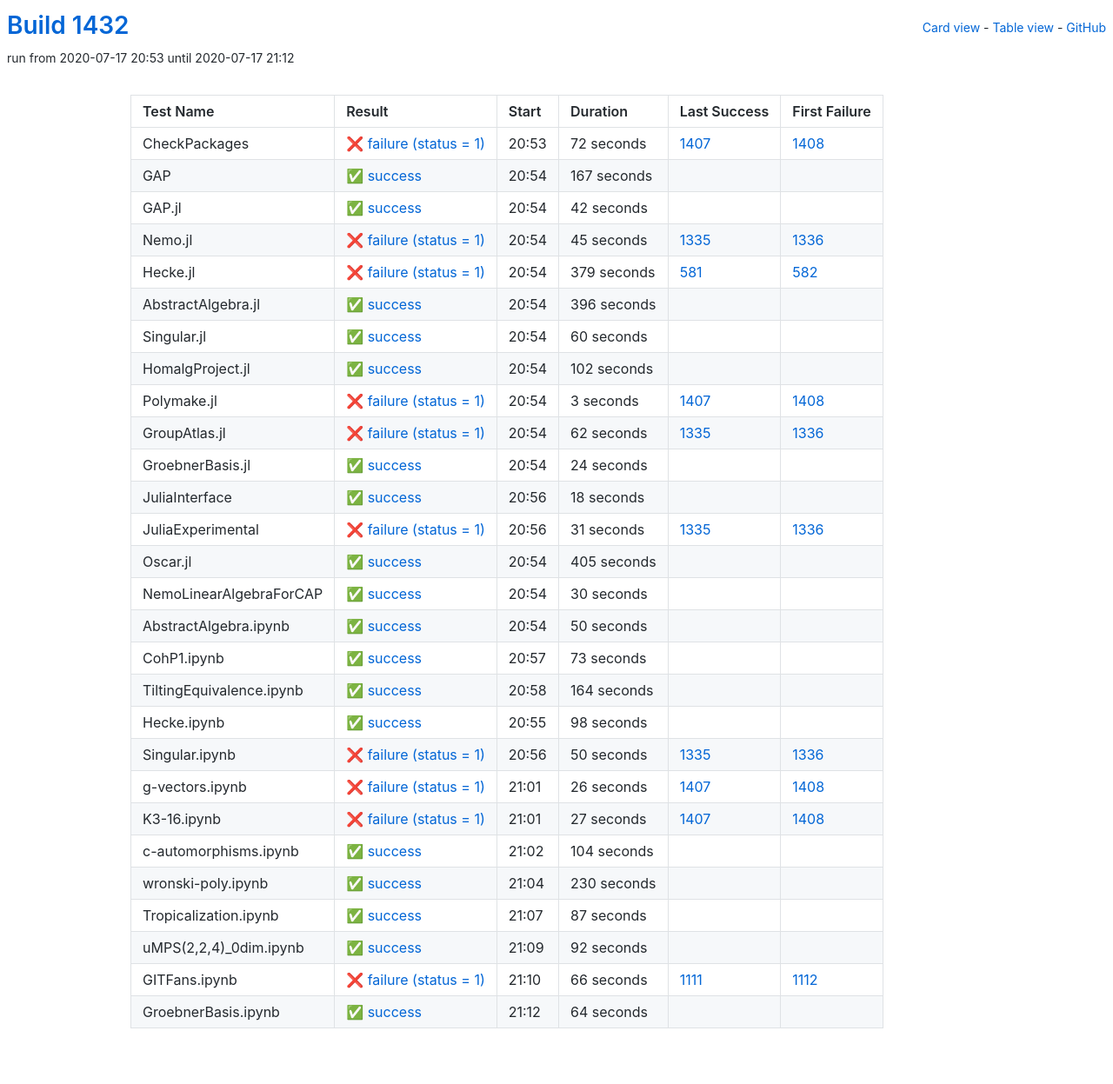
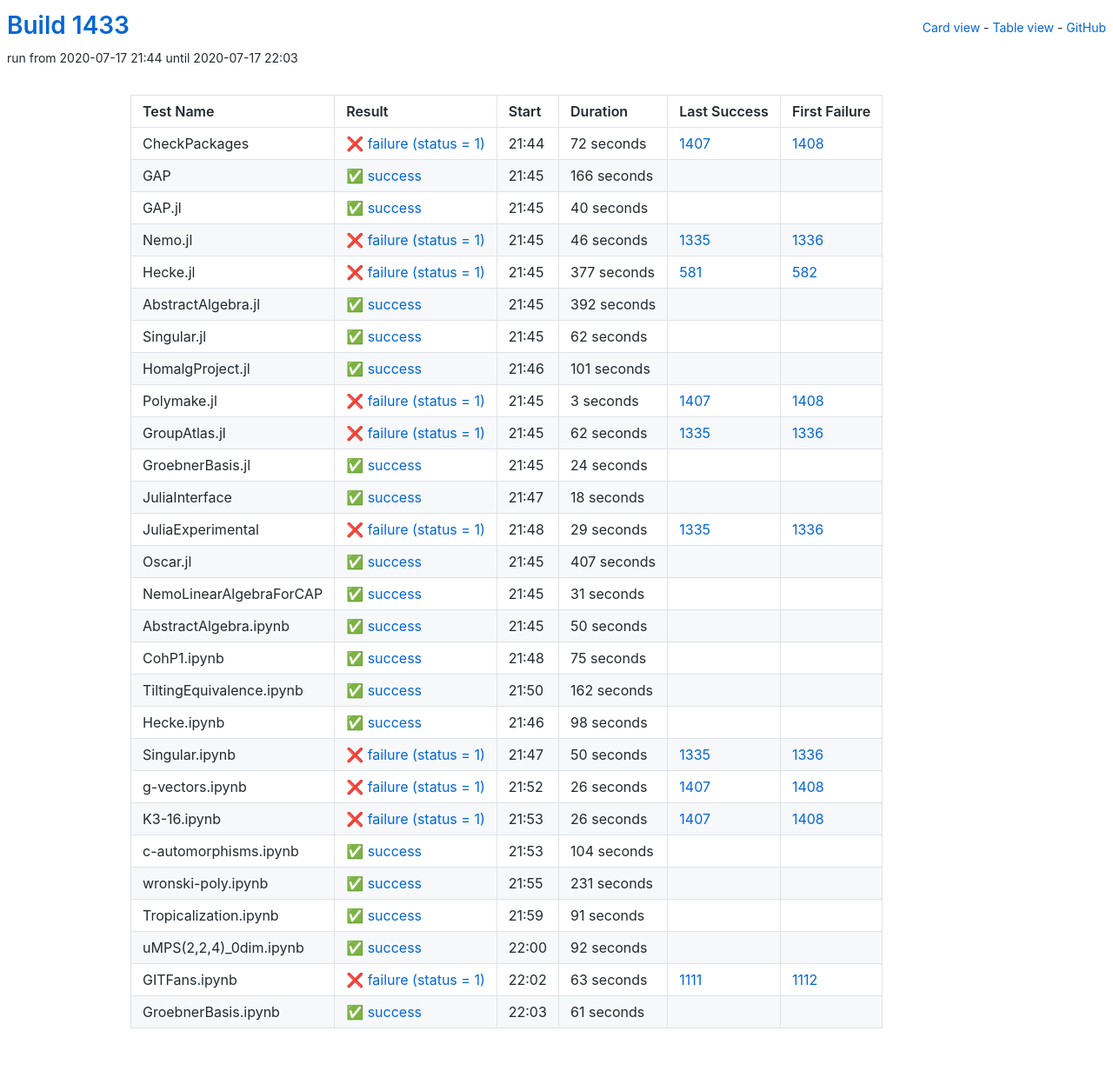
Before and after one commit to oscar-system/oscar-ci-status-1.4, a Jekyll site: the page built from table.html, in a window 1280 px wide. Shown: the whole page at 87% size. Built offline with Jekyll 4.4.1, drawn with Linux system fonts in a browser that asks for light colours.

Commit message:
Build #1433

```diff
--- a/_data/ci.yml
+++ b/_data/ci.yml
@@ -1,6 +1,6 @@
 ---
-build: 1432
-build_url: https://oscarci.mathematik.uni-kl.de/job/oscar-julia-1.4/1432/
+build: 1433
+build_url: https://oscarci.mathematik.uni-kl.de/job/oscar-julia-1.4/1433/
 job: oscar-julia-1.4
 organization: oscar-system
 repo: oscar-ci-status-1.4
@@ -8,8 +8,8 @@ repourl: https://github.com/oscar-system/oscar-ci-status-1.4
 tests:
 - name: CheckPackages
   id: checkpackages
-  log: https://oscarci.mathematik.uni-kl.de/job/oscar-julia-1.4/1432/artifact/logs/build-1432/CheckPackages.log
-  start: 2020-07-17 20:53
+  log: https://oscarci.mathematik.uni-kl.de/job/oscar-julia-1.4/1433/artifact/logs/build-1433/CheckPackages.log
+  start: 2020-07-17 21:44
   success: false
   exitcode: 1
   status: failure
@@ -20,92 +20,92 @@ tests:
   first_failure_url: https://oscarci.mathematik.uni-kl.de/job/oscar-julia-1.4/1408/
 - name: GAP
   id: gap
-  log: https://oscarci.mathematik.uni-kl.de/job/oscar-julia-1.4/1432/artifact/logs/build-1432/GAP.log
-  start: 2020-07-17 20:54
+  log: https://oscarci.mathematik.uni-kl.de/job/oscar-julia-1.4/1433/artifact/logs/build-1433/GAP.log
+  start: 2020-07-17 21:45
   success: true
   exitcode: 0
   status: success
-  duration: 167
+  duration: 166
   last_success: false
   last_success_url:
   first_failure: false
   first_failure_url:
 - name: GAP.jl
   id: gap-jl
-  log: https://oscarci.mathematik.uni-kl.de/job/oscar-julia-1.4/1432/artifact/logs/build-1432/GAP.jl.log
-  start: 2020-07-17 20:54
+  log: https://oscarci.mathematik.uni-kl.de/job/oscar-julia-1.4/1433/artifact/logs/build-1433/GAP.jl.log
+  start: 2020-07-17 21:45
   success: true
   exitcode: 0
   status: success
-  duration: 42
+  duration: 40
   last_success: false
   last_success_url:
   first_failure: false
   first_failure_url:
 - name: Nemo.jl
   id: nemo-jl
-  log: https://oscarci.mathematik.uni-kl.de/job/oscar-julia-1.4/1432/artifact/logs/build-1432/Nemo.jl.log
-  start: 2020-07-17 20:54
+  log: https://oscarci.mathematik.uni-kl.de/job/oscar-julia-1.4/1433/artifact/logs/build-1433/Nemo.jl.log
+  start: 2020-07-17 21:45
   success: false
   exitcode: 1
   status: failure
-  duration: 45
+  duration: 46
   last_success: 1335
   last_success_url: https://oscarci.mathematik.uni-kl.de/job/oscar-julia-1.4/1335/
   first_failure: 1336
   first_failure_url: https://oscarci.mathematik.uni-kl.de/job/oscar-julia-1.4/1336/
 - name: Hecke.jl
   id: hecke-jl
-  log: https://oscarci.mathematik.uni-kl.de/job/oscar-julia-1.4/1432/artifact/logs/build-1432/Hecke.jl.log
-  start: 2020-07-17 20:54
+  log: https://oscarci.mathematik.uni-kl.de/job/oscar-julia-1.4/1433/artifact/logs/build-1433/Hecke.jl.log
+  start: 2020-07-17 21:45
   success: false
   exitcode: 1
   status: failure
-  duration: 379
+  duration: 377
   last_success: 581
   last_success_url: https://oscarci.mathematik.uni-kl.de/job/oscar-julia-1.4/581/
   first_failure: 582
   first_failure_url: https://oscarci.mathematik.uni-kl.de/job/oscar-julia-1.4/582/
 - name: AbstractAlgebra.jl
   id: abstractalgebra-jl
-  log: https://oscarci.mathematik.uni-kl.de/job/oscar-julia-1.4/1432/artifact/logs/build-1432/AbstractAlgebra.jl.log
-  start: 2020-07-17 20:54
+  log: https://oscarci.mathematik.uni-kl.de/job/oscar-julia-1.4/1433/artifact/logs/build-1433/AbstractAlgebra.jl.log
+  start: 2020-07-17 21:45
   success: true
   exitcode: 0
   status: success
-  duration: 396
+  duration: 392
   last_success: false
   last_success_url:
   first_failure: false
   first_failure_url:
 - name: Singular.jl
   id: singular-jl
-  log: https://oscarci.mathematik.uni-kl.de/job/oscar-julia-1.4/1432/artifact/logs/build-1432/Singular.jl.log
-  start: 2020-07-17 20:54
+  log: https://oscarci.mathematik.uni-kl.de/job/oscar-julia-1.4/1433/artifact/logs/build-1433/Singular.jl.log
+  start: 2020-07-17 21:45
   success: true
   exitcode: 0
   status: success
-  duration: 60
+  duration: 62
   last_success: false
   last_success_url:
   first_failure: false
   first_failure_url:
 - name: HomalgProject.jl
   id: homalgproject-jl
-  log: https://oscarci.mathematik.uni-kl.de/job/oscar-julia-1.4/1432/artifact/logs/build-1432/HomalgProject.jl.log
-  start: 2020-07-17 20:54
+  log: https://oscarci.mathematik.uni-kl.de/job/oscar-julia-1.4/1433/artifact/logs/build-1433/HomalgProject.jl.log
+  start: 2020-07-17 21:46
   success: true
   exitcode: 0
   status: success
-  duration: 102
+  duration: 101
   last_success: false
   last_success_url:
   first_failure: false
   first_failure_url:
 - name: Polymake.jl
   id: polymake-jl
-  log: https://oscarci.mathematik.uni-kl.de/job/oscar-julia-1.4/1432/artifact/logs/build-1432/Polymake.jl.log
-  start: 2020-07-17 20:54
+  log: https://oscarci.mathematik.uni-kl.de/job/oscar-julia-1.4/1433/artifact/logs/build-1433/Polymake.jl.log
+  start: 2020-07-17 21:45
   success: false
   exitcode: 1
   status: failure
@@ -116,8 +116,8 @@ tests:
   first_failure_url: https://oscarci.mathematik.uni-kl.de/job/oscar-julia-1.4/1408/
 - name: GroupAtlas.jl
   id: groupatlas-jl
-  log: https://oscarci.mathematik.uni-kl.de/job/oscar-julia-1.4/1432/artifact/logs/build-1432/GroupAtlas.jl.log
-  start: 2020-07-17 20:54
+  log: https://oscarci.mathematik.uni-kl.de/job/oscar-julia-1.4/1433/artifact/logs/build-1433/GroupAtlas.jl.log
+  start: 2020-07-17 21:45
   success: false
   exitcode: 1
   status: failure
@@ -128,8 +128,8 @@ tests:
   first_failure_url: https://oscarci.mathematik.uni-kl.de/job/oscar-julia-1.4/1336/
 - name: GroebnerBasis.jl
   id: groebnerbasis-jl
-  log: https://oscarci.mathematik.uni-kl.de/job/oscar-julia-1.4/1432/artifact/logs/build-1432/GroebnerBasis.jl.log
-  start: 2020-07-17 20:54
+  log: https://oscarci.mathematik.uni-kl.de/job/oscar-julia-1.4/1433/artifact/logs/build-1433/GroebnerBasis.jl.log
+  start: 2020-07-17 21:45
   success: true
   exitcode: 0
   status: success
@@ -140,8 +140,8 @@ tests:
   first_failure_url:
 - name: JuliaInterface
   id: juliainterface
-  log: https://oscarci.mathematik.uni-kl.de/job/oscar-julia-1.4/1432/artifact/logs/build-1432/JuliaInterface.log
-  start: 2020-07-17 20:56
+  log: https://oscarci.mathematik.uni-kl.de/job/oscar-julia-1.4/1433/artifact/logs/build-1433/JuliaInterface.log
+  start: 2020-07-17 21:47
   success: true
   exitcode: 0
   status: success
@@ -152,44 +152,44 @@ tests:
   first_failure_url:
 - name: JuliaExperimental
   id: juliaexperimental
-  log: https://oscarci.mathematik.uni-kl.de/job/oscar-julia-1.4/1432/artifact/logs/build-1432/JuliaExperimental.log
-  start: 2020-07-17 20:56
+  log: https://oscarci.mathematik.uni-kl.de/job/oscar-julia-1.4/1433/artifact/logs/build-1433/JuliaExperimental.log
+  start: 2020-07-17 21:48
   success: false
   exitcode: 1
   status: failure
-  duration: 31
+  duration: 29
   last_success: 1335
   last_success_url: https://oscarci.mathematik.uni-kl.de/job/oscar-julia-1.4/1335/
   first_failure: 1336
   first_failure_url: https://oscarci.mathematik.uni-kl.de/job/oscar-julia-1.4/1336/
 - name: Oscar.jl
   id: oscar-jl
-  log: https://oscarci.mathematik.uni-kl.de/job/oscar-julia-1.4/1432/artifact/logs/build-1432/Oscar.jl.log
-  start: 2020-07-17 20:54
+  log: https://oscarci.mathematik.uni-kl.de/job/oscar-julia-1.4/1433/artifact/logs/build-1433/Oscar.jl.log
+  start: 2020-07-17 21:45
   success: true
   exitcode: 0
   status: success
-  duration: 405
+  duration: 407
   last_success: false
   last_success_url:
   first_failure: false
   first_failure_url:
 - name: NemoLinearAlgebraForCAP
   id: nemolinearalgebraforcap
-  log: https://oscarci.mathematik.uni-kl.de/job/oscar-julia-1.4/1432/artifact/logs/build-1432/NemoLinearAlgebraForCAP.log
-  start: 2020-07-17 20:54
+  log: https://oscarci.mathematik.uni-kl.de/job/oscar-julia-1.4/1433/artifact/logs/build-1433/NemoLinearAlgebraForCAP.log
+  start: 2020-07-17 21:45
   success: true
   exitcode: 0
   status: success
-  duration: 30
+  duration: 31
   last_success: false
   last_success_url:
   first_failure: false
   first_failure_url:
 - name: AbstractAlgebra.ipynb
   id: abstractalgebra-ipynb
-  log: https://oscarci.mathematik.uni-kl.de/job/oscar-julia-1.4/1432/artifact/logs/build-1432/AbstractAlgebra.ipynb.log
-  start: 2020-07-17 20:54
+  log: https://oscarci.mathematik.uni-kl.de/job/oscar-julia-1.4/1433/artifact/logs/build-1433/AbstractAlgebra.ipynb.log
+  start: 2020-07-17 21:45
   success: true
   exitcode: 0
   status: success
@@ -200,32 +200,32 @@ tests:
   first_failure_url:
 - name: CohP1.ipynb
   id: cohp1-ipynb
-  log: https://oscarci.mathematik.uni-kl.de/job/oscar-julia-1.4/1432/artifact/logs/build-1432/CohP1.ipynb.log
-  start: 2020-07-17 20:57
+  log: https://oscarci.mathematik.uni-kl.de/job/oscar-julia-1.4/1433/artifact/logs/build-1433/CohP1.ipynb.log
+  start: 2020-07-17 21:48
   success: true
   exitcode: 0
   status: success
-  duration: 73
+  duration: 75
   last_success: false
   last_success_url:
   first_failure: false
   first_failure_url:
 - name: TiltingEquivalence.ipynb
   id: tiltingequivalence-ipynb
-  log: https://oscarci.mathematik.uni-kl.de/job/oscar-julia-1.4/1432/artifact/logs/build-1432/TiltingEquivalence.ipynb.log
-  start: 2020-07-17 20:58
+  log: https://oscarci.mathematik.uni-kl.de/job/oscar-julia-1.4/1433/artifact/logs/build-1433/TiltingEquivalence.ipynb.log
+  start: 2020-07-17 21:50
   success: true
   exitcode: 0
   status: success
-  duration: 164
+  duration: 162
   last_success: false
   last_success_url:
   first_failure: false
   first_failure_url:
 - name: Hecke.ipynb
   id: hecke-ipynb
-  log: https://oscarci.mathematik.uni-kl.de/job/oscar-julia-1.4/1432/artifact/logs/build-1432/Hecke.ipynb.log
-  start: 2020-07-17 20:55
+  log: https://oscarci.mathematik.uni-kl.de/job/oscar-julia-1.4/1433/artifact/logs/build-1433/Hecke.ipynb.log
+  start: 2020-07-17 21:46
   success: true
   exitcode: 0
   status: success
@@ -236,8 +236,8 @@ tests:
   first_failure_url:
 - name: Singular.ipynb
   id: singular-ipynb
-  log: https://oscarci.mathematik.uni-kl.de/job/oscar-julia-1.4/1432/artifact/logs/build-1432/Singular.ipynb.log
-  start: 2020-07-17 20:56
+  log: https://oscarci.mathematik.uni-kl.de/job/oscar-julia-1.4/1433/artifact/logs/build-1433/Singular.ipynb.log
+  start: 2020-07-17 21:47
   success: false
   exitcode: 1
   status: failure
@@ -248,8 +248,8 @@ tests:
   first_failure_url: https://oscarci.mathematik.uni-kl.de/job/oscar-julia-1.4/1336/
 - name: g-vectors.ipynb
   id: g-vectors-ipynb
-  log: https://oscarci.mathematik.uni-kl.de/job/oscar-julia-1.4/1432/artifact/logs/build-1432/g-vectors.ipynb.log
-  start: 2020-07-17 21:01
+  log: https://oscarci.mathematik.uni-kl.de/job/oscar-julia-1.4/1433/artifact/logs/build-1433/g-vectors.ipynb.log
+  start: 2020-07-17 21:52
   success: false
   exitcode: 1
   status: failure
@@ -260,20 +260,20 @@ tests:
   first_failure_url: https://oscarci.mathematik.uni-kl.de/job/oscar-julia-1.4/1408/
 - name: K3-16.ipynb
   id: k3-16-ipynb
-  log: https://oscarci.mathematik.uni-kl.de/job/oscar-julia-1.4/1432/artifact/logs/build-1432/K3-16.ipynb.log
-  start: 2020-07-17 21:01
+  log: https://oscarci.mathematik.uni-kl.de/job/oscar-julia-1.4/1433/artifact/logs/build-1433/K3-16.ipynb.log
+  start: 2020-07-17 21:53
   success: false
   exitcode: 1
   status: failure
-  duration: 27
+  duration: 26
   last_success: 1407
   last_success_url: https://oscarci.mathematik.uni-kl.de/job/oscar-julia-1.4/1407/
   first_failure: 1408
   first_failure_url: https://oscarci.mathematik.uni-kl.de/job/oscar-julia-1.4/1408/
 - name: c-automorphisms.ipynb
   id: c-automorphisms-ipynb
-  log: https://oscarci.mathematik.uni-kl.de/job/oscar-julia-1.4/1432/artifact/logs/build-1432/c-automorphisms.ipynb.log
-  start: 2020-07-17 21:02
+  log: https://oscarci.mathematik.uni-kl.de/job/oscar-julia-1.4/1433/artifact/logs/build-1433/c-automorphisms.ipynb.log
+  start: 2020-07-17 21:53
   success: true
   exitcode: 0
   status: success
@@ -284,32 +284,32 @@ tests:
   first_failure_url:
 - name: wronski-poly.ipynb
   id: wronski-poly-ipynb
-  log: https://oscarci.mathematik.uni-kl.de/job/oscar-julia-1.4/1432/artifact/logs/build-1432/wronski-poly.ipynb.log
-  start: 2020-07-17 21:04
+  log: https://oscarci.mathematik.uni-kl.de/job/oscar-julia-1.4/1433/artifact/logs/build-1433/wronski-poly.ipynb.log
+  start: 2020-07-17 21:55
   success: true
   exitcode: 0
   status: success
-  duration: 230
+  duration: 231
   last_success: false
   last_success_url:
   first_failure: false
   first_failure_url:
 - name: Tropicalization.ipynb
   id: tropicalization-ipynb
-  log: https://oscarci.mathematik.uni-kl.de/job/oscar-julia-1.4/1432/artifact/logs/build-1432/Tropicalization.ipynb.log
-  start: 2020-07-17 21:07
+  log: https://oscarci.mathematik.uni-kl.de/job/oscar-julia-1.4/1433/artifact/logs/build-1433/Tropicalization.ipynb.log
+  start: 2020-07-17 21:59
   success: true
   exitcode: 0
   status: success
-  duration: 87
+  duration: 91
   last_success: false
   last_success_url:
   first_failure: false
   first_failure_url:
 - name: uMPS(2,2,4)_0dim.ipynb
   id: umps-2-2-4-0dim-ipynb
-  log: https://oscarci.mathematik.uni-kl.de/job/oscar-julia-1.4/1432/artifact/logs/build-1432/uMPS-2-2-4-_0dim.ipynb.log
-  start: 2020-07-17 21:09
+  log: https://oscarci.mathematik.uni-kl.de/job/oscar-julia-1.4/1433/artifact/logs/build-1433/uMPS-2-2-4-_0dim.ipynb.log
+  start: 2020-07-17 22:00
   success: true
   exitcode: 0
   status: success
@@ -320,24 +320,24 @@ tests:
   first_failure_url:
 - name: GITFans.ipynb
   id: gitfans-ipynb
-  log: https://oscarci.mathematik.uni-kl.de/job/oscar-julia-1.4/1432/artifact/logs/build-1432/GITFans.ipynb.log
-  start: 2020-07-17 21:10
+  log: https://oscarci.mathematik.uni-kl.de/job/oscar-julia-1.4/1433/artifact/logs/build-1433/GITFans.ipynb.log
+  start: 2020-07-17 22:02
   success: false
   exitcode: 1
   status: failure
-  duration: 66
+  duration: 63
   last_success: 1111
   last_success_url: https://oscarci.mathematik.uni-kl.de/job/oscar-julia-1.4/1111/
   first_failure: 1112
   first_failure_url: https://oscarci.mathematik.uni-kl.de/job/oscar-julia-1.4/1112/
 - name: GroebnerBasis.ipynb
   id: groebnerbasis-ipynb
-  log: https://oscarci.mathematik.uni-kl.de/job/oscar-julia-1.4/1432/artifact/logs/build-1432/GroebnerBasis.ipynb.log
-  start: 2020-07-17 21:12
+  log: https://oscarci.mathematik.uni-kl.de/job/oscar-julia-1.4/1433/artifact/logs/build-1433/GroebnerBasis.ipynb.log
+  start: 2020-07-17 22:03
   success: true
   exitcode: 0
   status: success
-  duration: 64
+  duration: 61
   last_success: false
   last_success_url:
   first_failure: false
```
Also changed, not shown: README.md.
